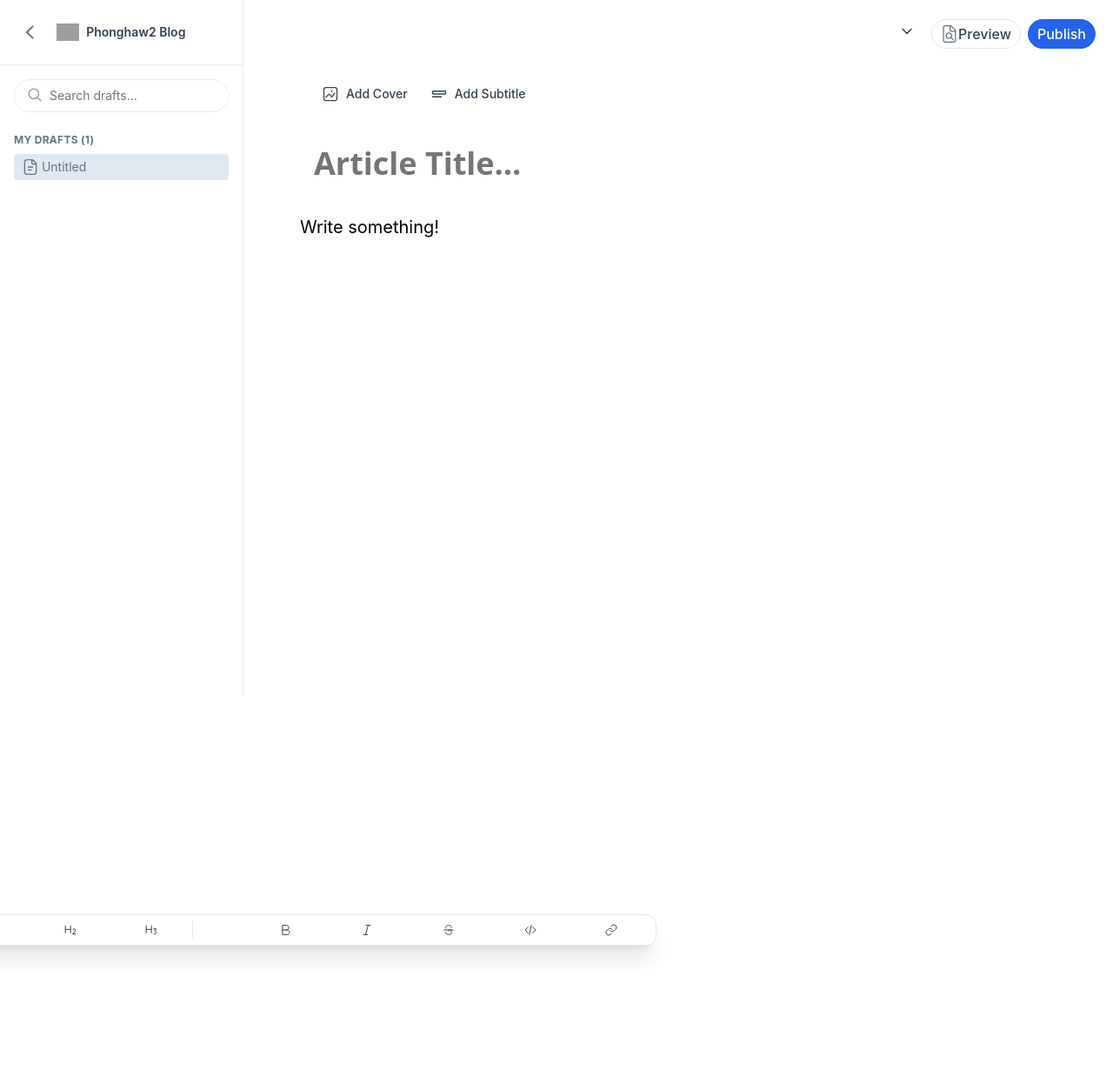
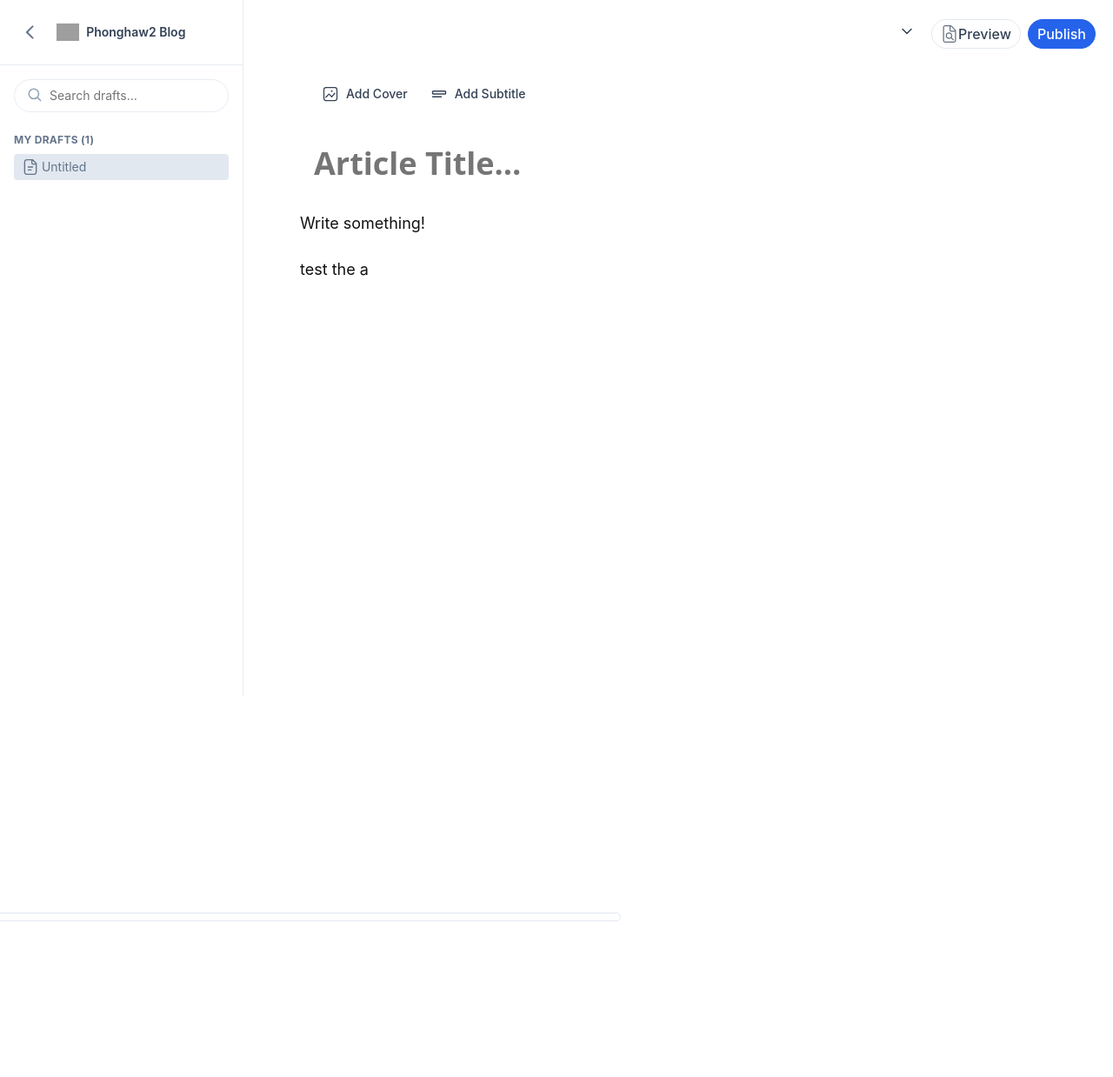
Before and after one commit to phonghaw2/pmaker, a Laravel app: page /article/draft in a window 1280 px wide. Shown: the whole page at 87% size. After the commit the page ends 1059 px from the top, so only its background shows below. Run offline with Laravel 8, Linux system fonts and the light colour scheme; some libraries are stand-ins or nearby versions; grey boxes are pictures that could not be loaded.

Commit message:
#05 quick test Daft for blog

```diff
--- a/public/css/home/article/draft.css
+++ b/public/css/home/article/draft.css
@@ -668,10 +668,12 @@ code, kbd, samp, pre {
     outline: none;
     min-height: 100vh;
     padding-bottom: 150px;
-    font-size: 1.25rem;
-    line-height: 1.8;
     overflow-wrap: break-word;
     max-width: 65ch;
+    color: rgb(17, 17, 17);
+    font-size: 1.125rem;
+    line-height: 1.77778;
+
 }
 #body-content {
     position: relative;
@@ -688,6 +690,21 @@ code, kbd, samp, pre {
     margin-bottom: 1.2em;
 }
 
+.css-gnohp :where(h3 + *):not(:where([class~="not-prose"] *)) {
+    margin-top: 0px;
+}
+
+@media (min-width: 1280px) {
+
+    .css-gnohp :where(p):not(:where([class~="not-prose"] *)) {
+        margin-top: 1.2em;
+        margin-bottom: 1.2em;
+    }
+
+    .css-dwkwov :where(h3 + *):not(:where([class~="not-prose"] *)) {
+        margin-top: 0px;
+    }
+}
 .css-1pulk9m {
     border-radius: 9999px;
     border-width: 1px;
@@ -765,3 +782,10 @@ code, kbd, samp, pre {
     font-size: 80%;
     background: #f0efed;
 }
+
+
+.css-104epv6 {
+    height: 0.875rem;
+    width: 0.875rem;
+    fill: currentcolor;
+}
--- a/public/js/draft.js
+++ b/public/js/draft.js
@@ -28,49 +28,12 @@
     }
 
     draftQuery.prototype.addToolbar = function () {
-        let CSS = ``;
-        // if (window.getSelection() && window.getSelection().hasOwnProperty('getRangeAt')) {
-        //     const { top, left } = getSelection().getRangeAt(0).getBoundingClientRect()
-        //     CSS = `top : ${top}; left : ${left}; position :absolute; `
 
-        // }
-
-        if (this.CSS) {
-            CSS += this.CSS;
-        }
-
-        //   console.log(this.elements)
         let parent = document.createElement('div');
-        parent.innerHTML = `<div id ="toolbar-editor"  style="${CSS}">
-        <button data-command='h1' class='css-1pulk9m'>
-            <svg class="css-9v3hhm" viewBox="0 0 24 24" fill="none" xmlns="http://www.w3.org/2000/svg"><path d="M4.00023 5L4 17M13 5L12.9998 17M4 11H12.9998M19.875 19V10L17.625 12.25" stroke-width="1.5" stroke-linecap="round" stroke-linejoin="round"></path></svg>
-        </button>
-        <button data-command='h2' class='css-1pulk9m'>
-            <svg fill="none" xmlns="http://www.w3.org/2000/svg" class="css-9v3hhm" viewBox="0 0 24 24"><path d="M3.37402 5V17M12.374 5V17M3.37402 11H12.374M16.302 11.373C16.5035 10.8941 16.8644 10.4997 17.3236 10.2566C17.7829 10.0136 18.312 9.93705 18.8213 10.0399C19.3306 10.1427 19.7886 10.4186 20.1175 10.8207C20.4465 11.2229 20.6262 11.7265 20.626 12.246C20.628 12.694 20.494 13.132 20.242 13.503L16.123 19H20.626" stroke-width="1.5" stroke-linecap="round" stroke-linejoin="round"></path></svg>
-        </button>
-        <button data-command='h3' class='css-1pulk9m'>
-            <svg class="css-9v3hhm" viewBox="0 0 24 24" fill="none" xmlns="http://www.w3.org/2000/svg"><path d="M3.375 5V17M12.375 5V17M3.375 11H12.375M16.125 10H20.625L18 13.75C18.4317 13.7499 18.8568 13.8564 19.2375 14.0598C19.6183 14.2633 19.943 14.5575 20.1828 14.9165C20.4227 15.2754 20.5703 15.688 20.6127 16.1176C20.655 16.5472 20.5907 16.9807 20.4255 17.3795C20.2603 17.7783 19.9993 18.1303 19.6656 18.4042C19.3319 18.678 18.9358 18.8654 18.5123 18.9496C18.0889 19.0338 17.6513 19.0123 17.2382 18.8869C16.8251 18.7616 16.4492 18.5363 16.144 18.231" stroke-width="1.5" stroke-linecap="round" stroke-linejoin="round"></path></svg>
-        </button>
-        <div data-orientation="vertical" aria-orientation="vertical" role="separator" class="css-picdfb"></div>
-        <button data-command='bold' class='css-1pulk9m'>
-            <svg class="css-9v3hhm" viewBox="0 0 24 24" fill="none" xmlns="http://www.w3.org/2000/svg"><path d="M12.8571 12C13.918 12 14.9354 11.5786 15.6856 10.8284C16.4357 10.0783 16.8571 9.06087 16.8571 8C16.8571 6.93913 16.4357 5.92172 15.6856 5.17157C14.9354 4.42143 13.918 4 12.8571 4H6V12M12.8571 12H6M12.8571 12H14C15.0609 12 16.0783 12.4214 16.8284 13.1716C17.5786 13.9217 18 14.9391 18 16C18 17.0609 17.5786 18.0783 16.8284 18.8284C16.0783 19.5786 15.0609 20 14 20H6V12" stroke-width="1.5" stroke-linecap="round" stroke-linejoin="round"></path></svg>
-        </button>
-        <button data-command='italic' class='css-1pulk9m'>
-            <svg fill="none" xmlns="http://www.w3.org/2000/svg" class="css-9v3hhm" viewBox="0 0 24 24"><path d="M10.8571 4H17.7142M6.28564 20H13.1428M14.2856 4L9.71422 20" stroke-width="1.5" stroke-linecap="round" stroke-linejoin="round"></path></svg>
-        </button>
-        <button data-command='strike' class='css-1pulk9m'>
-            <svg fill="none" xmlns="http://www.w3.org/2000/svg" class="css-119rivw" viewBox="0 0 24 24"><path d="M11.0121 12H12.9874C15.1693 12 16.938 13.7909 16.938 16C16.938 18.2091 15.1693 20 12.9874 20H11.0121C8.83024 20 7.06149 18.2091 7.06149 16M16.938 8C16.938 5.79086 15.1693 4 12.9874 4H11.0121C8.83024 4 7.06149 5.79086 7.06149 8C7.06149 8.3453 7.1047 8.68038 7.18595 9M4 12H20" stroke-width="1.5" stroke-linecap="round" stroke-linejoin="round"></path></svg>
-        </button>
-        <button data-command='inline-code' class='css-1pulk9m'>
-            <svg class="css-9v3hhm" viewBox="0 0 24 24" fill="none" xmlns="http://www.w3.org/2000/svg"><path d="M16.5 16.5L21 12L16.5 7.50002M7.5 7.50002L3 12L7.5 16.5M13.8 3.90002L10.2 20.1" stroke-width="1.5" stroke-linecap="round" stroke-linejoin="round"></path></svg>
-        </button>
-        <button data-command='link' class='css-1pulk9m'>
-            <svg class="css-9v3hhm" viewBox="0 0 24 24" fill="none" xmlns="http://www.w3.org/2000/svg"><path d="M10.1898 12.9051C10.5785 13.4247 11.0744 13.8547 11.6439 14.1659C12.2134 14.477 12.8431 14.662 13.4904 14.7084C14.1377 14.7547 14.7874 14.6613 15.3954 14.4345C16.0034 14.2077 16.5555 13.8528 17.0143 13.3938L19.7296 10.6785C20.554 9.825 21.0101 8.68183 20.9998 7.49525C20.9895 6.30867 20.5136 5.17361 19.6745 4.33453C18.8354 3.49546 17.7004 3.01952 16.5138 3.0092C15.3272 2.99889 14.184 3.45504 13.3305 4.27941L11.7737 5.82714M13.8102 11.0949C13.4215 10.5752 12.9256 10.1452 12.3561 9.83411C11.7866 9.52297 11.1569 9.33795 10.5096 9.2916C9.86232 9.24524 9.21264 9.33863 8.60462 9.56544C7.99661 9.79224 7.44449 10.1472 6.9857 10.6061L4.27037 13.3214C3.44601 14.175 2.98986 15.3181 3.00017 16.5047C3.01048 17.6913 3.48643 18.8264 4.3255 19.6654C5.16457 20.5045 6.29964 20.9804 7.48622 20.9908C8.6728 21.0011 9.81596 20.5449 10.6695 19.7206L12.2172 18.1728" stroke-width="1.5" stroke-linecap="round" stroke-linejoin="round"></path></svg>
-        </button>
-        </div>`;
-
+        parent.setAttribute("id", "toolbar-editor");
+        parent.setAttribute("style", "");
         this.elements.parentNode.appendChild(parent);
-        this.parentDOM = parent;
+        // this.parentDOM = parent;
 
         this.elements.addEventListener('mouseout' , (e) => {
             // console.log('mouseout')
@@ -101,6 +64,52 @@
         dom.style = dom.style.cssText + CSS
     }
 
+    draftQuery.prototype.renderToolbar = function () {
+        let innerHTML = `
+        <button type="button" data-command='h1' class='css-1pulk9m'>
+            <svg class="css-9v3hhm" viewBox="0 0 24 24" fill="none" xmlns="http://www.w3.org/2000/svg"><path d="M4.00023 5L4 17M13 5L12.9998 17M4 11H12.9998M19.875 19V10L17.625 12.25" stroke-width="1.5" stroke-linecap="round" stroke-linejoin="round"></path></svg>
+        </button>
+        <button type="button" data-command='h2' class='css-1pulk9m'>
+            <svg fill="none" xmlns="http://www.w3.org/2000/svg" class="css-9v3hhm" viewBox="0 0 24 24"><path d="M3.37402 5V17M12.374 5V17M3.37402 11H12.374M16.302 11.373C16.5035 10.8941 16.8644 10.4997 17.3236 10.2566C17.7829 10.0136 18.312 9.93705 18.8213 10.0399C19.3306 10.1427 19.7886 10.4186 20.1175 10.8207C20.4465 11.2229 20.6262 11.7265 20.626 12.246C20.628 12.694 20.494 13.132 20.242 13.503L16.123 19H20.626" stroke-width="1.5" stroke-linecap="round" stroke-linejoin="round"></path></svg>
+        </button>
+        <button type="button" data-command='h3' class='css-1pulk9m'>
+            <svg class="css-9v3hhm" viewBox="0 0 24 24" fill="none" xmlns="http://www.w3.org/2000/svg"><path d="M3.375 5V17M12.375 5V17M3.375 11H12.375M16.125 10H20.625L18 13.75C18.4317 13.7499 18.8568 13.8564 19.2375 14.0598C19.6183 14.2633 19.943 14.5575 20.1828 14.9165C20.4227 15.2754 20.5703 15.688 20.6127 16.1176C20.655 16.5472 20.5907 16.9807 20.4255 17.3795C20.2603 17.7783 19.9993 18.1303 19.6656 18.4042C19.3319 18.678 18.9358 18.8654 18.5123 18.9496C18.0889 19.0338 17.6513 19.0123 17.2382 18.8869C16.8251 18.7616 16.4492 18.5363 16.144 18.231" stroke-width="1.5" stroke-linecap="round" stroke-linejoin="round"></path></svg>
+        </button>
+        <div data-orientation="vertical" aria-orientation="vertical" role="separator" class="css-picdfb"></div>
+        <button type="button" data-command='bold' class='css-1pulk9m'>
+            <svg class="css-9v3hhm" viewBox="0 0 24 24" fill="none" xmlns="http://www.w3.org/2000/svg"><path d="M12.8571 12C13.918 12 14.9354 11.5786 15.6856 10.8284C16.4357 10.0783 16.8571 9.06087 16.8571 8C16.8571 6.93913 16.4357 5.92172 15.6856 5.17157C14.9354 4.42143 13.918 4 12.8571 4H6V12M12.8571 12H6M12.8571 12H14C15.0609 12 16.0783 12.4214 16.8284 13.1716C17.5786 13.9217 18 14.9391 18 16C18 17.0609 17.5786 18.0783 16.8284 18.8284C16.0783 19.5786 15.0609 20 14 20H6V12" stroke-width="1.5" stroke-linecap="round" stroke-linejoin="round"></path></svg>
+        </button>
+        <button type="button" data-command='italic' class='css-1pulk9m'>
+            <svg fill="none" xmlns="http://www.w3.org/2000/svg" class="css-9v3hhm" viewBox="0 0 24 24"><path d="M10.8571 4H17.7142M6.28564 20H13.1428M14.2856 4L9.71422 20" stroke-width="1.5" stroke-linecap="round" stroke-linejoin="round"></path></svg>
+        </button>
+        <button type="button" data-command='strike' class='css-1pulk9m'>
+            <svg fill="none" xmlns="http://www.w3.org/2000/svg" class="css-119rivw" viewBox="0 0 24 24"><path d="M11.0121 12H12.9874C15.1693 12 16.938 13.7909 16.938 16C16.938 18.2091 15.1693 20 12.9874 20H11.0121C8.83024 20 7.06149 18.2091 7.06149 16M16.938 8C16.938 5.79086 15.1693 4 12.9874 4H11.0121C8.83024 4 7.06149 5.79086 7.06149 8C7.06149 8.3453 7.1047 8.68038 7.18595 9M4 12H20" stroke-width="1.5" stroke-linecap="round" stroke-linejoin="round"></path></svg>
+        </button>
+        <button type="button" data-command='inline-code' class='css-1pulk9m'>
+            <svg class="css-9v3hhm" viewBox="0 0 24 24" fill="none" xmlns="http://www.w3.org/2000/svg"><path d="M16.5 16.5L21 12L16.5 7.50002M7.5 7.50002L3 12L7.5 16.5M13.8 3.90002L10.2 20.1" stroke-width="1.5" stroke-linecap="round" stroke-linejoin="round"></path></svg>
+        </button>
+        <button type="button" data-command='link' class='css-1pulk9m'>
+            <svg class="css-9v3hhm" viewBox="0 0 24 24" fill="none" xmlns="http://www.w3.org/2000/svg"><path d="M10.1898 12.9051C10.5785 13.4247 11.0744 13.8547 11.6439 14.1659C12.2134 14.477 12.8431 14.662 13.4904 14.7084C14.1377 14.7547 14.7874 14.6613 15.3954 14.4345C16.0034 14.2077 16.5555 13.8528 17.0143 13.3938L19.7296 10.6785C20.554 9.825 21.0101 8.68183 20.9998 7.49525C20.9895 6.30867 20.5136 5.17361 19.6745 4.33453C18.8354 3.49546 17.7004 3.01952 16.5138 3.0092C15.3272 2.99889 14.184 3.45504 13.3305 4.27941L11.7737 5.82714M13.8102 11.0949C13.4215 10.5752 12.9256 10.1452 12.3561 9.83411C11.7866 9.52297 11.1569 9.33795 10.5096 9.2916C9.86232 9.24524 9.21264 9.33863 8.60462 9.56544C7.99661 9.79224 7.44449 10.1472 6.9857 10.6061L4.27037 13.3214C3.44601 14.175 2.98986 15.3181 3.00017 16.5047C3.01048 17.6913 3.48643 18.8264 4.3255 19.6654C5.16457 20.5045 6.29964 20.9804 7.48622 20.9908C8.6728 21.0011 9.81596 20.5449 10.6695 19.7206L12.2172 18.1728" stroke-width="1.5" stroke-linecap="round" stroke-linejoin="round"></path></svg>
+        </button>
+        `;
+        return innerHTML;
+    }
+
+    draftQuery.prototype.renderLinkTool = function () {
+        let innerHTML = `
+        <button type="button" data-command="open link" class="css-1pulk9m">
+            <svg class="css-104epv6" viewBox="0 0 24 24"><path fill="none" d="M0 0h24v24H0V0z"></path><path d="M9 5v2h6.59L4 18.59 5.41 20 17 8.41V15h2V5H9z"></path></svg>
+        </button>
+        <button type="button" data-command="edit link" class="css-1pulk9m">
+            <svg class="css-104epv6" viewBox="0 0 512 512"><path fill="currentColor" d="m493.2 56.26-37.51-37.51C443.2 6.252 426.8 0 410.5 0c-16.38 0-32.76 6.25-45.26 18.75L45.11 338.9a63.91 63.91 0 0 0-17.18 31.21L.32 492.91C-1.7 502.1 6.158 512 15.95 512a16.26 16.26 0 0 0 3.198-.32s84.61-17.95 122.8-26.93c11.54-2.717 21.87-8.523 30.25-16.9l321.2-321.2C518.3 121.7 518.2 81.26 493.2 56.26zM149.5 445.2c-4.219 4.219-9.252 7.039-14.96 8.383-24.68 5.811-69.64 15.55-97.46 21.52l22.04-98.01a31.942 31.942 0 0 1 8.594-15.6l247.6-247.6 82.76 82.76L149.5 445.2zM470.7 124l-50.03 50.02-82.76-82.76 49.93-49.93c6.06-6 14.06-9.33 22.66-9.33s16.58 3.33 22.63 9.375l37.51 37.51C483.1 91.37 483.1 111.6 470.7 124z"></path></svg>
+        </button>
+        <button type="button" data-command="unlink" class="css-1pulk9m">
+            <svg class="css-104epv6" viewBox="0 0 640 512"><path d="M633.9 483.4c7 5.5 8.1 14.7 2.7 22.5-5.5 7-15.6 8.1-22.5 2.7L6.086 28.56C-.849 23.08-2.033 13.02 3.443 6.086 8.918-.849 18.98-2.033 25.91 3.443L633.9 483.4zM591.5 256l-74.2 74.2-25.3-19.9 76.9-76.9c37.5-37.5 37.5-98.3 0-135.79-37.5-37.49-98.3-37.49-135.8 0l-22.6 22.59c-6.2 6.3-16.4 6.3-22.6 0-6.3-7.1-6.3-16.3 0-22.59l22.6-22.63c50-49.99 131-49.99 181 0 50 49.12 50 131.02 0 181.02zM286.2 380.6c-27.1-27.1-39.6-63.5-37.2-99.1l33.4 26.3c3.4 18.4 12.2 36 26.4 50.1 19.9 19.9 46.4 29.3 72.4 28l33.4 26.3c-43.9 13.7-93.7 3.1-128.4-31.6zm-27.4-254.5-33.4-26.34c43.9-13.64 93.7-3.07 128.4 31.64 27.1 27.1 39.6 63.5 36.3 99.1l-32.5-26.3c-3.4-18.4-12.2-36-26.4-50.1-19.9-19.9-46.4-29.3-72.4-28zM71.1 278.6c-37.49 37.5-37.49 98.3 0 135.8 37.5 37.5 98.3 37.5 135.8 0l22.6-22.6c6.2-6.3 16.4-6.3 22.6 0 6.3 6.2 6.3 16.3 0 22.6L229.5 437c-50 50-131.04 50-181.03 0-49.988-50-49.988-131.9 0-181l74.23-74.2 24.4 19.9-76 76.9z"></path></svg>
+        </button>
+        `;
+        return innerHTML;
+    }
+
     draftQuery.prototype.insertAt = function (innerHTML, search, replace, start, end) {
         return innerHTML.slice(0, start)
     	+ innerHTML.slice(start, end).replace(search, replace)
@@ -114,9 +123,16 @@
                 this.turnOffToolbar();
                 return this;
             });
-            const dom = document.getElementById('toolbar-editor')
             const { top, left , width } = getSelection().getRangeAt(0).getBoundingClientRect()
-            CSS = `top : ${top - 60}px; left : ${left + width/2}px; position :absolute; display: grid;`
+            CSS = `top : ${top - 50}px; left : ${left + width/2}px; position :absolute; display: grid;`
+            let dom = document.getElementById('toolbar-editor');
+            let innerHTMl;
+            if (window.getSelection().anchorNode.parentNode.nodeName == 'A') {
+                innerHTML = this.renderLinkTool()
+            } else {
+                innerHTML = this.renderToolbar()
+            }
+            dom.innerHTML = innerHTML;
             dom.style = dom.style.cssText + CSS;
 
             $('#toolbar-editor button').click( function(e) {
--- a/resources/views/home/article/draft.blade.php
+++ b/resources/views/home/article/draft.blade.php
@@ -129,6 +129,7 @@
                         <div class="css-gnohp">
                             <div contenteditable="true" translate="no" tabindex="0" class="ProseMirror prose" spellcheck="false" id="body-content">
                                 <p>Write something!</p>
+                                <a href="#">test the a</a>
                             </div>
                         <div>
                     </div>
```
